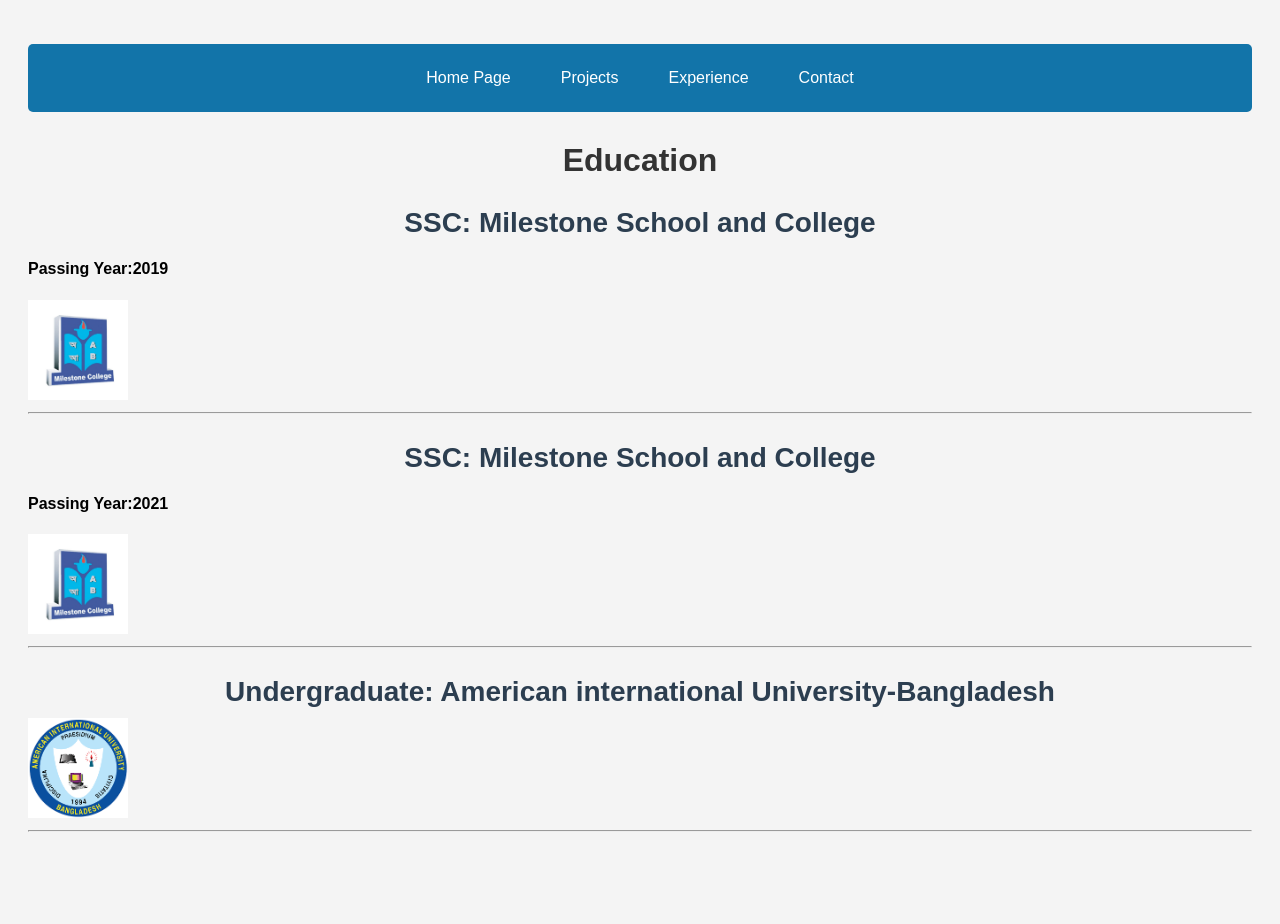
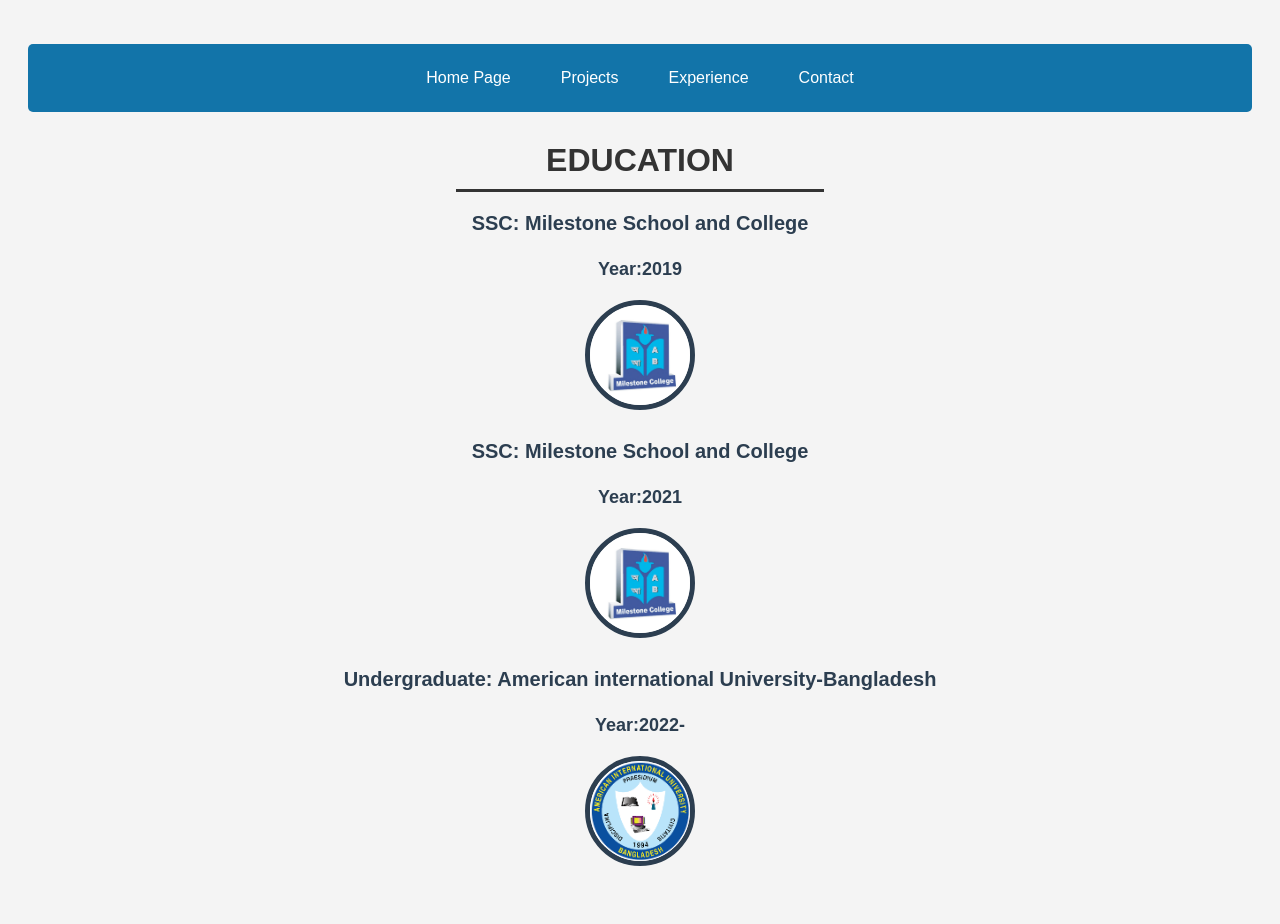
Before and after one commit to rafin-khan-ci/WBT-FALL-2025-2026, a PHP site: page /html/education.html in a window 1280 px wide. Before the commit the page ends 832 px from the top, so only its background shows below. Run offline with PHP 8.4, Linux system fonts and the light colour scheme.

Commit message:
22-48797-3

```diff
--- a/portfolio/css/education.css
+++ b/portfolio/css/education.css
@@ -32,6 +32,10 @@ h1 {
     text-align: center;
     margin: 5px 0;
     color: #333;
+    border-bottom: 3px solid #333;
+    padding-bottom: 10px;
+    width: 30%;
+    margin: 0 auto;
 
 }
 
@@ -39,5 +43,23 @@ h3 {
     text-align: center;
     color: #2c3e50;
     margin-bottom: 10px;
-    font-size: 28px;
+    font-size: 20px;
 }
+
+h4 {
+    text-align: center;
+    color: #2c3e50;
+    margin-bottom: 20px;
+    font-size: 18px;
+
+}
+
+img {
+    border-radius: 50%;
+    border: 5px solid #2c3e50;
+    margin-bottom: 30px;
+    display: block;
+    margin-left: auto;
+    margin-right: auto;
+
+}
--- a/portfolio/html/contact.html
+++ b/portfolio/html/contact.html
@@ -21,7 +21,7 @@
     </ul>
     <br>
     <br>
-    <h1>Contact Me</h1>
+    <h1>CONTACT ME</h1>
     <br>
 
     <form method="GET">
--- a/portfolio/html/education.html
+++ b/portfolio/html/education.html
@@ -19,19 +19,21 @@
         <a href="../html/contact.html">Contact</a>
 
     </ul>
-    <h1>Education</h1>
+    <h1>EDUCATION</h1>
 
     <h3>SSC: Milestone School and College</h3>
-    <h4>Passing Year:2019</h4>
+    <h4>Year:2019</h4>
     <img src="../data/channels4_profile.jpg" width="100" height="100">
-    <hr>
+
     <h3>SSC: Milestone School and College</h3>
-    <h4>Passing Year:2021</h4>
+    <h4>Year:2021</h4>
     <img src="../data/channels4_profile.jpg" width="100" height="100">
-    <hr>
+
+
     <h3>Undergraduate: American international University-Bangladesh</h3>
+    <h4>Year:2022-</h4>
     <img src="../data/images.png" width="100" height="100">
-    <hr>
+
 
 </body>
 
--- a/portfolio/index.html
+++ b/portfolio/index.html
@@ -20,6 +20,10 @@
         <a href="../portfolio/html/contact.html">Contact</a>
 
     </ul>
+
+    <br>
+    <h1>ABOUT</h1>
+    <br>
     <img src="./data/image-20250428-084019-4b3f2127.jpeg" width="250" height="250">
     <h2> Name: Rafin Khan</h2>
     <h3>Title: Student</h3>
```
Also changed, not shown: portfolio/css/contact.css (+9 -1 lines), portfolio/style.css (+28 -0 lines).
